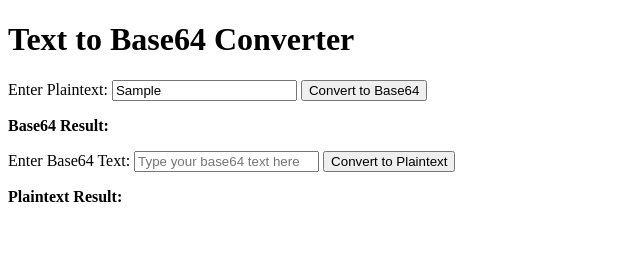
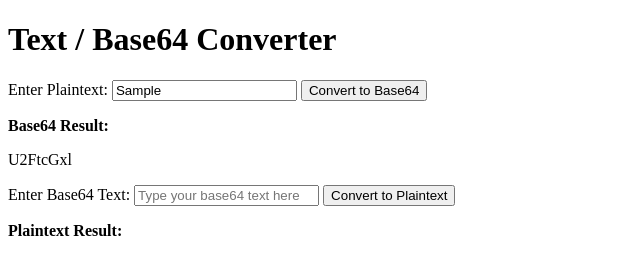
Before and after one commit to chmchmchm/base64, a plain HTML site: page index.html in a window 1280 px wide. Both pictures are taken after typing "Sample" into the empty fields and a click on the button "Convert to Base64". Shown: the whole page, without its empty margins (0-640 px from the left). Drawn offline with Linux system fonts and the light colour scheme.

Commit message:
try actually converting from base64

```diff
--- a/index.html
+++ b/index.html
@@ -1,10 +1,10 @@
 <!DOCTYPE html>
 <html>
 <head>
-    <title>Text to Base64 Converter</title>
+    <title>Text / Base64 Converter</title>
 </head>
 <body>
-    <h1>Text to Base64 Converter</h1>
+    <h1>Text / Base64 Converter</h1>
 
     <div>
         <label for="plaintextInput">Enter Plaintext:</label>
@@ -29,14 +29,13 @@
     </div>
 
     <script>
-        console.log("v1");
+        console.log("v3");
 
         function convertToBase64() {
             const plaintextInput = document.getElementById('plaintextInput');
-            const base64Output = document.getElementById('base64Result');
+            const base64Result = document.getElementById('base64Result');
 
-            const inputPlaintext = plaintextInput.value;
-            const base64Text = btoa(inputText); // Convert to Base64
+            const base64Text = btoa(plaintextInput.value); // Convert to Base64
 
             base64Result.textContent = base64Text;
         }
@@ -45,8 +44,7 @@
             const base64Input = document.getElementById('base64Input');
             const plaintextResult = document.getElementById('plaintextResult');
 
-            const inputBase64 = base64Input.value;
-            const plaintext = btoa(inputBase64); // Convert to Base64
+            const plaintext = atob(base64Input.value); // Convert to Plaintext, todo handle exceptions
 
             plaintextResult.textContent = plaintext;
         }
```
